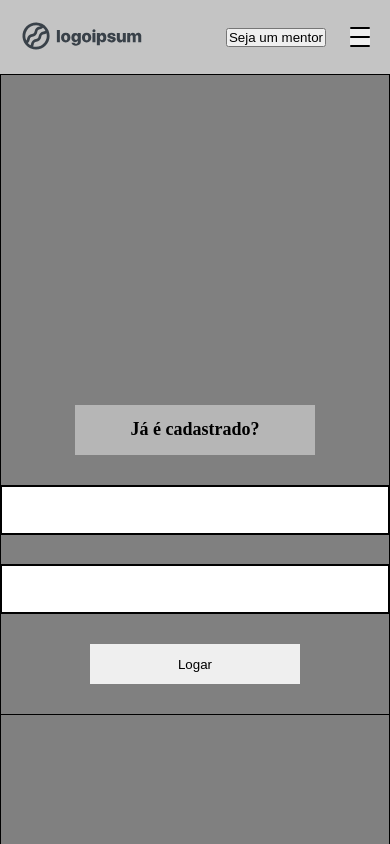
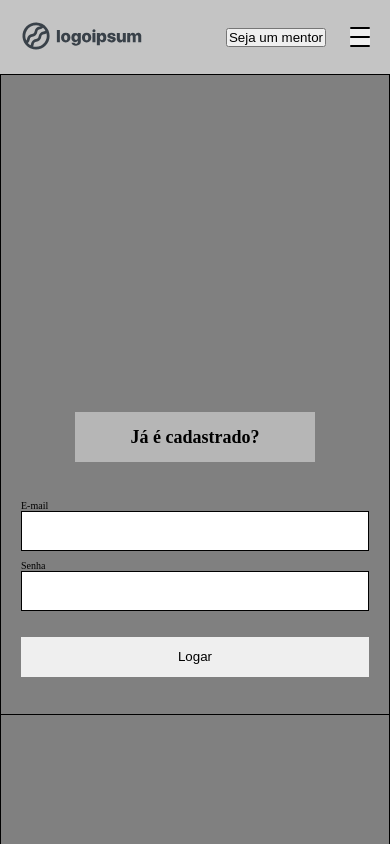
Before and after one commit to Hackathon-Fcamara/technical-share, a React (Create React App) app in the folder front-end/: page /register in a window 390 px wide. Shown: the top 844 px of the page. Built offline with nearby package versions, Linux system fonts and the light colour scheme; the HTML template or start-up script is replaced by a standard one.

Commit message:
refactor: ajusta responsividade signInForm

```diff
--- a/front-end/src/components/SignInForm/index.js
+++ b/front-end/src/components/SignInForm/index.js
@@ -5,6 +5,7 @@ const {
   signInForm,
   signInForm__container,
   signInForm__containerTitle,
+  signInForm__containerInput,
   signInForm__containerButton,
 } = styles;
 
@@ -13,12 +14,16 @@ export function SignInForm() {
     <div className={signInForm}>
       <div className={signInForm__container}>
         <h1 className={signInForm__containerTitle}>Já é cadastrado?</h1>
-        <label>
-          <input type="email" />
-        </label>
-        <label>
-          <input type="password" />
-        </label>
+        <div className={signInForm__containerInput}>
+          <label htmlFor="email">
+            <span>E-mail</span>
+            <input type="email" name="email" id="signInEmail" />
+          </label>
+          <label htmlFor="password">
+          <span>Senha</span>
+            <input type="password" name="password" id="signInPassword" />
+          </label>
+        </div>
         <button type="button" className={signInForm__containerButton}>
           Logar
         </button>
--- a/front-end/src/components/SignInForm/styles.module.css
+++ b/front-end/src/components/SignInForm/styles.module.css
@@ -19,14 +19,31 @@
   max-height: 340px;
   max-width: 440px;
   margin-top: 300px;
+  padding: 0 20px;
 }
 
-.signInForm__container input {
-  border: 2px solid black;
-  width: 100vw;
-  height: 100vh;
+.signInForm__containerInput {
+  display: flex;
+  flex-direction: column;
+  align-items: center;
+  justify-content: space-between;
+  width: 100%;
+  height: 100%;
   max-width: 440px;
-  max-height: 50px;
+  max-height: 100px;
+}
+
+.signInForm label {
+  width: 100%;
+  height: 100%;
+  max-width: 400px;
+  max-height: 40px;
+}
+
+.signInForm label input {
+  border: 1px solid black;
+  width: 100%;
+  height: 100%;
 }
 
 .signInForm__containerTitle {
@@ -48,3 +65,9 @@
   max-height: 40px;
   max-width: 210px;
 }
+
+@media (max-width: 425px) {
+  .signInForm__containerButton {
+    max-width: 400px;
+  }
+}
```
